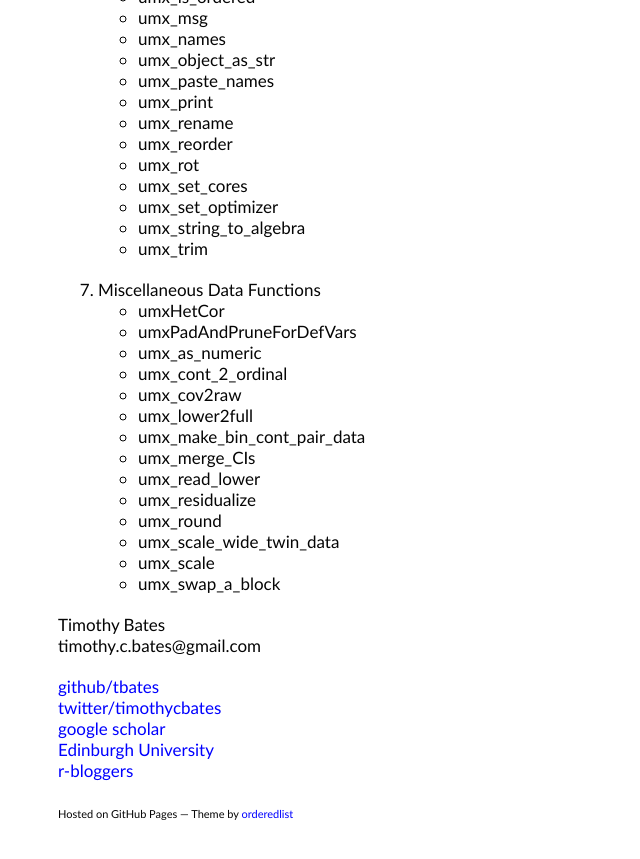
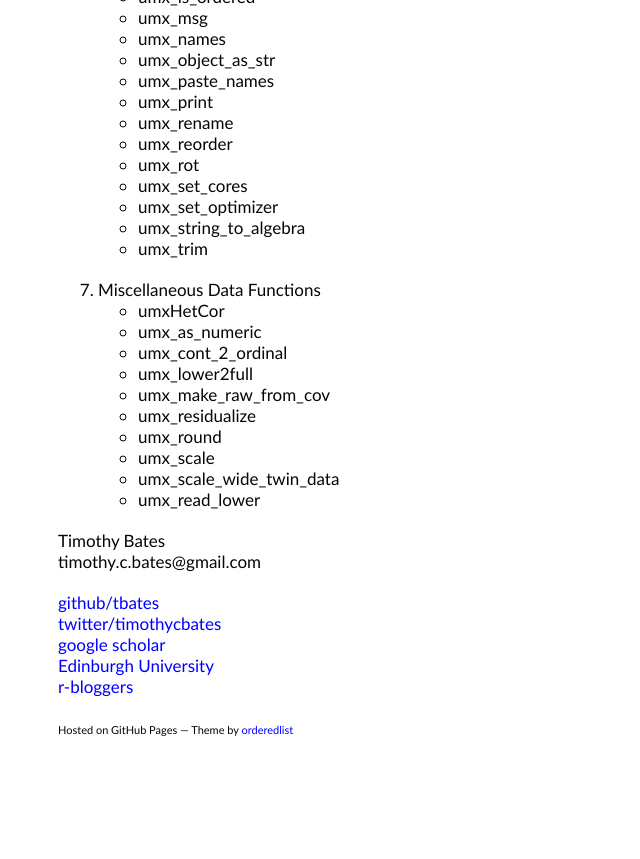
Before and after one commit to tbates/tbates.github.io, a Jekyll site: the page built from draft posts/1900-02-01-Function-overview.markdown, in a window 1280 px wide and 900 px high, scrolled down 1608 px. Shown: the top 859 px of the window, without its empty margins (0-640 px from the left). Built offline with Jekyll 4.4.1, drawn with Linux system fonts in a browser that asks for light colours; our own code applies the rules of GitHub Pages for plain Markdown files; after the commit the page ends 2424 px from its top, so only the background shows below that.

Commit message:
no message

```diff
--- a/draft posts/1900-02-01-Function-overview.markdown
+++ b/draft posts/1900-02-01-Function-overview.markdown
@@ -89,16 +89,12 @@ Here are some of the most important.
 	* umx_trim
 7. Miscellaneous Data Functions
 	* umxHetCor
-	* umxPadAndPruneForDefVars
 	* umx_as_numeric
 	* umx_cont_2_ordinal
-	* umx_cov2raw
 	* umx_lower2full
-	* umx_make_bin_cont_pair_data
-	* umx_merge_CIs
-	* umx_read_lower
+	* umx_make_raw_from_cov
 	* umx_residualize
 	* umx_round
+	* umx_scale
 	* umx_scale_wide_twin_data
-	* umx_scale
-	* umx_swap_a_block
+	* umx_read_lower
```
